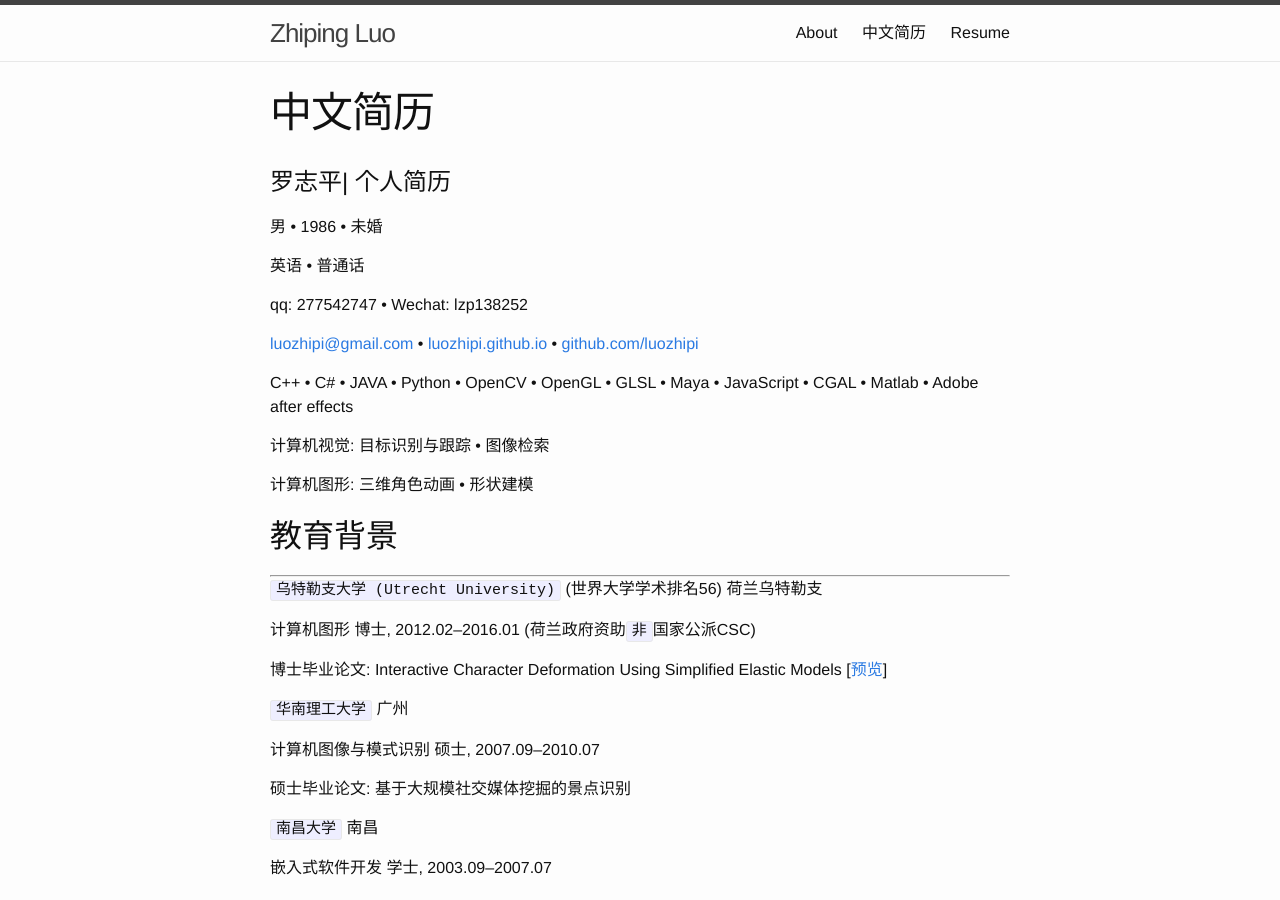
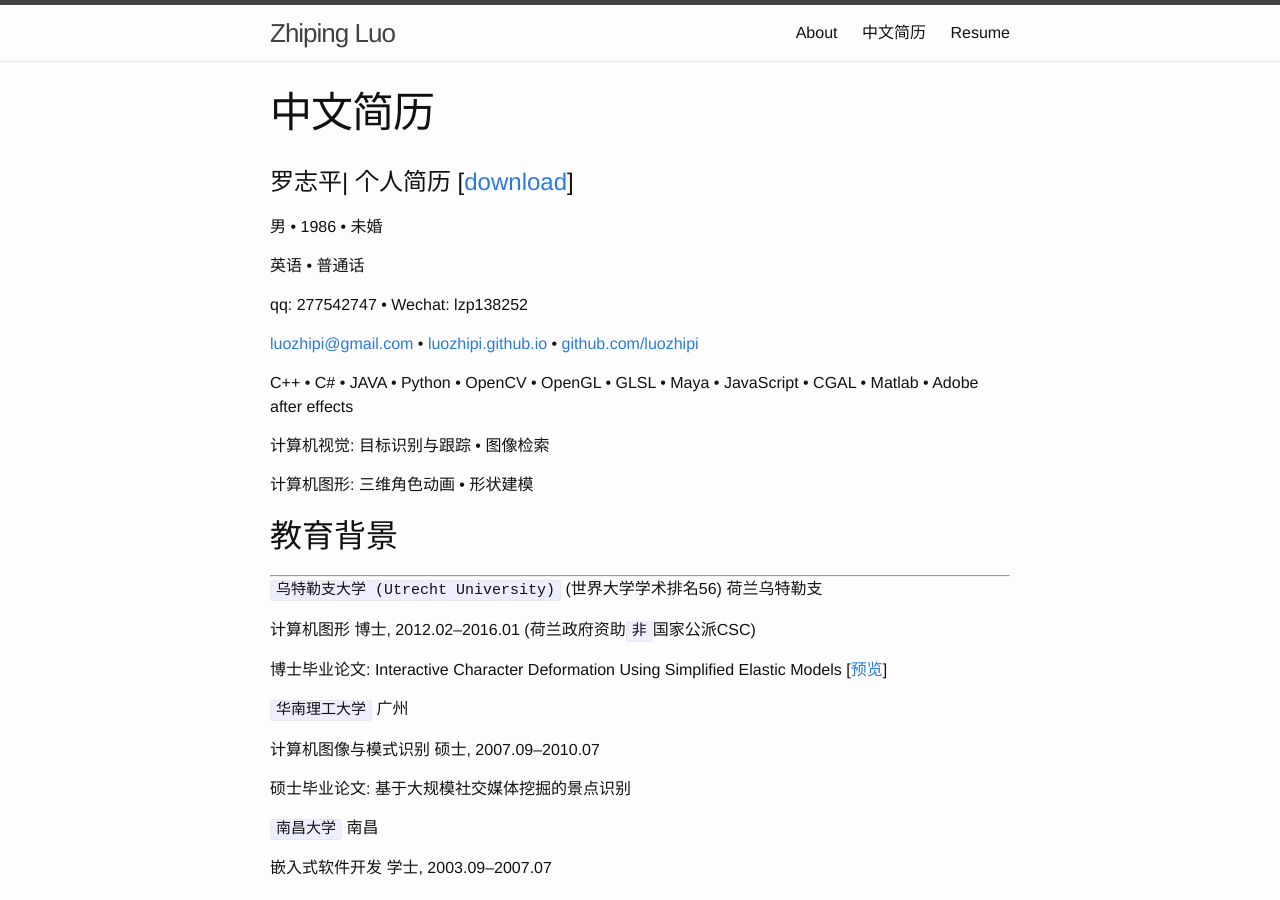
Before and after one commit to luozhipi/luozhipi.github.io, a Jekyll site: the page built from resume_CN.md, in a window 1280 px wide and 900 px high. Built offline with Jekyll 4.4.1, drawn with Linux system fonts in a browser that asks for light colours.

Commit message:
Update resume_CN.md

```diff
--- a/resume_CN.md
+++ b/resume_CN.md
@@ -3,7 +3,7 @@ layout: page
 title: 中文简历
 permalink: /cv_cn/
 ---
-# 罗志平| 个人简历 #
+# 罗志平| 个人简历 [[download]] #
 
 男 • 1986 • 未婚
 
@@ -172,3 +172,4 @@ RH. Li; Z. Luo; G. Han.: `Pseudo-inverse Locality Preserving Projections`. Compu
 [NUS-WIDE]: http://lms.comp.nus.edu.sg/research/NUS-WIDE.htm
 [FEMNeck code]: https://github.com/luozhipi/FEM-Neck
 [预览]:  /papers/theis_v2_low.pdf
+[download]: /papers/Zhiping-CV-CN.pdf
```
